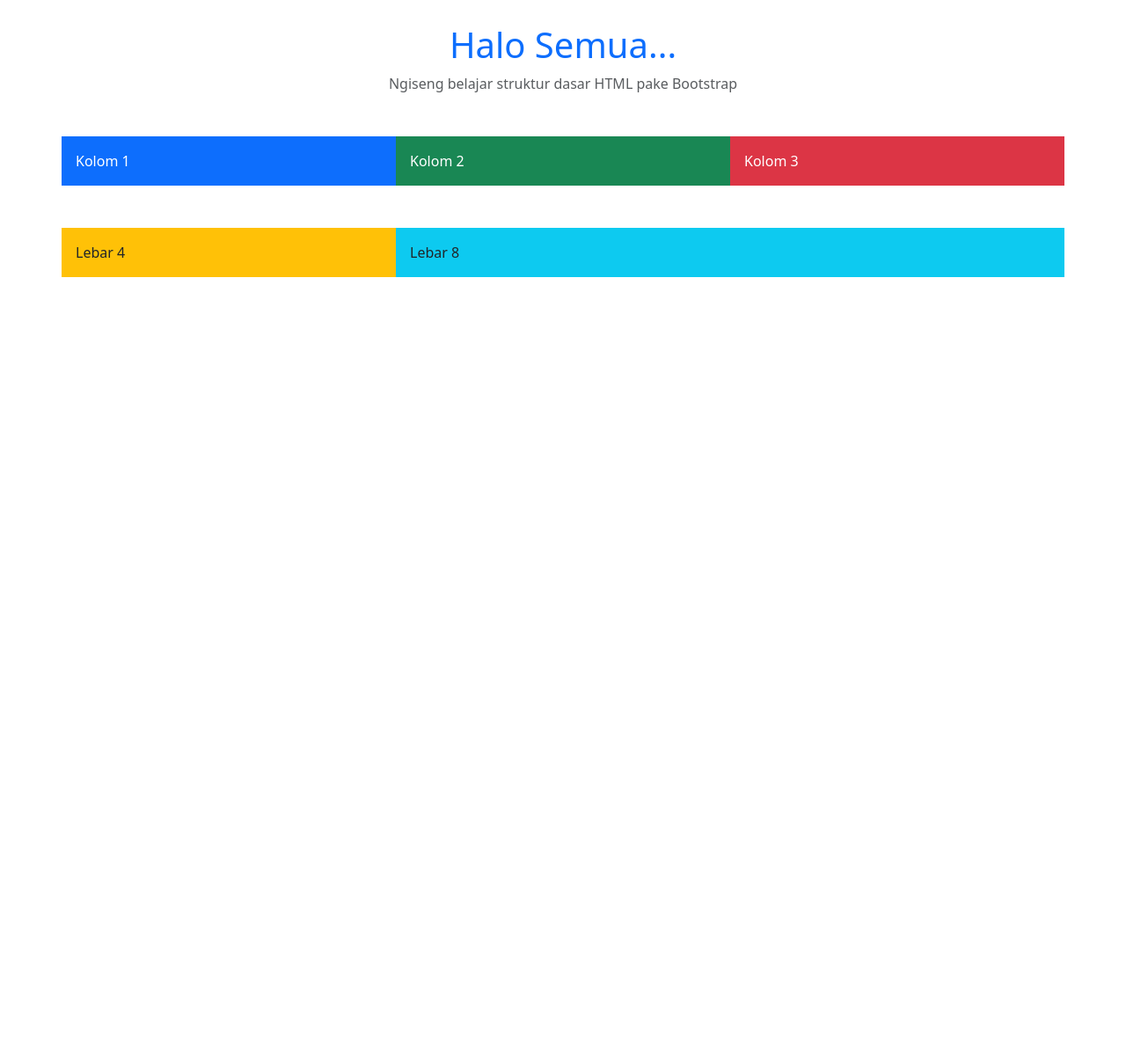
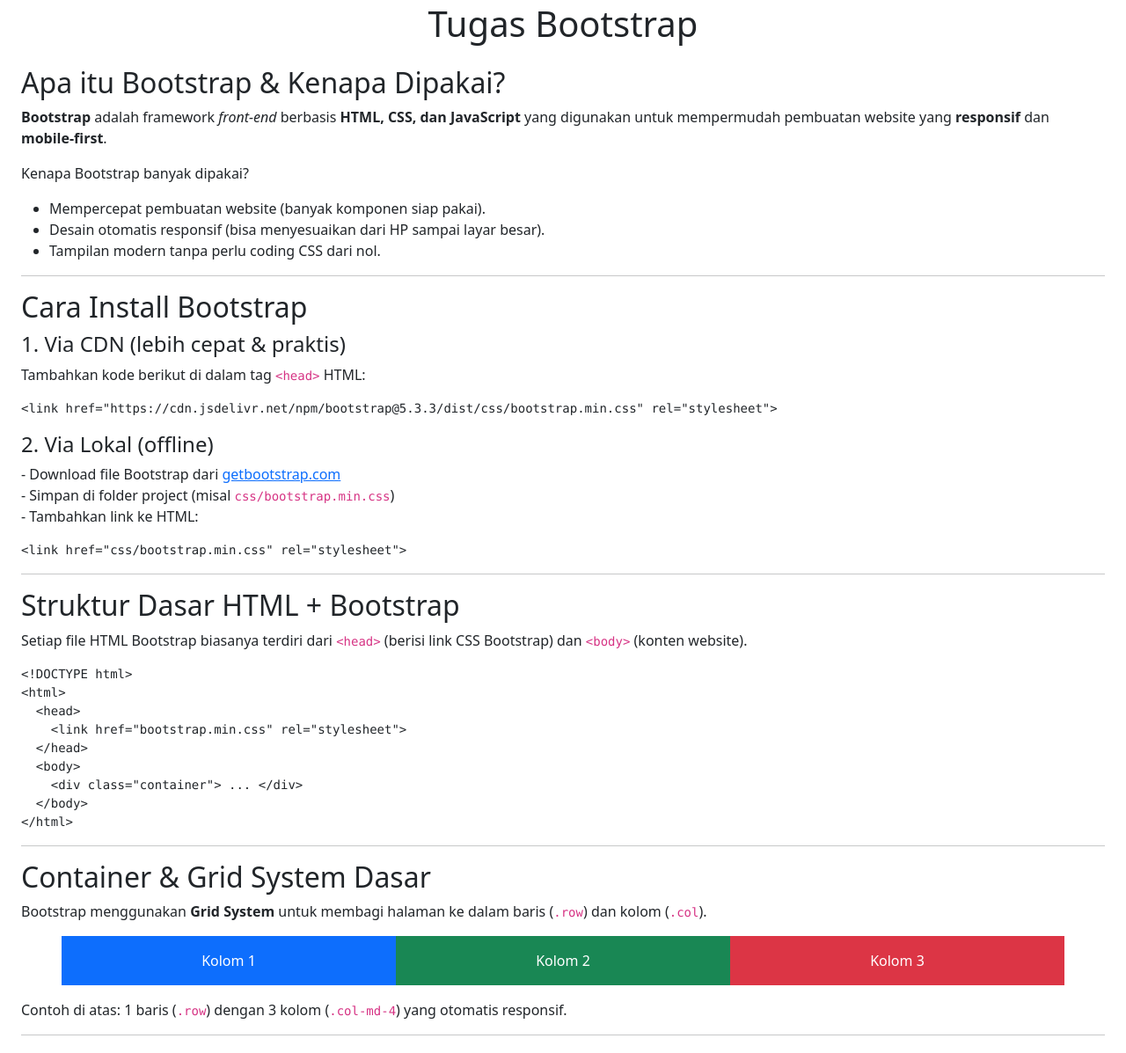
Before and after one commit to adi647/tugas-awal, a plain HTML site: page index.html in a window 1280 px wide. Shown: the part 21-1218 px from the top of the page at 88% size. Before the commit the page ends 800 px from the top, so only its background shows below. Drawn offline with nearby package versions, Linux system fonts and the light colour scheme.

Commit message:
Update index.html

```diff
--- a/index.html
+++ b/index.html
@@ -1,40 +1,88 @@
 <!DOCTYPE html>
-<html lang="en">
-<head>
-    <meta charset="UTF-8">
-    <meta name="viewport" content="width=device-width, initial-scale=1.0">
-    <title>TugasAwal</title>
-</head>
-<body>
-    <!DOCTYPE html>
-<html lang="en">
+<html lang="id">
 <head>
   <meta charset="UTF-8">
   <meta name="viewport" content="width=device-width, initial-scale=1.0">
-  <title>Belajar Bootstrap</title>
-  <link href="https://cdn.jsdelivr.net/npm/bootstrap@5.3.2/dist/css/bootstrap.min.css" rel="stylesheet">
+  <title>Tugas Bootstrap</title>
+  <!-- Install via CDN -->
+  <link href="https://cdn.jsdelivr.net/npm/bootstrap@5.3.3/dist/css/bootstrap.min.css" rel="stylesheet">
 </head>
-<body>
+<body class="p-4">
 
-  <div class="container mt-5">
-    <h1 class="text-center text-primary">Halo Semua...</h1>
-    <p class="text-muted text-center">Ngiseng belajar struktur dasar HTML pake Bootstrap</p>
+  <!-- Judul -->
+  <h1 class="mb-4 text-center">Tugas Bootstrap</h1>
+
+  <!-- Bagian 1: Apa itu Bootstrap -->
+  <h2>Apa itu Bootstrap & Kenapa Dipakai?</h2>
+  <p>
+    <b>Bootstrap</b> adalah framework <i>front-end</i> berbasis <b>HTML, CSS, dan JavaScript</b>
+    yang digunakan untuk mempermudah pembuatan website yang <b>responsif</b> dan <b>mobile-first</b>.
+  </p>
+  <p>Kenapa Bootstrap banyak dipakai?</p>
+  <ul>
+    <li>Mempercepat pembuatan website (banyak komponen siap pakai).</li>
+    <li>Desain otomatis responsif (bisa menyesuaikan dari HP sampai layar besar).</li>
+    <li>Tampilan modern tanpa perlu coding CSS dari nol.</li>
+  </ul>
+
+  <hr>
+
+  <!-- Bagian 2: Cara Install -->
+  <h2>Cara Install Bootstrap</h2>
+  <h4>1. Via CDN (lebih cepat & praktis)</h4>
+  <p>Tambahkan kode berikut di dalam tag <code>&lt;head&gt;</code> HTML:</p>
+  <pre><code>&lt;link href="https://cdn.jsdelivr.net/npm/bootstrap@5.3.3/dist/css/bootstrap.min.css" rel="stylesheet"&gt;</code></pre>
+
+  <h4>2. Via Lokal (offline)</h4>
+  <p>
+    - Download file Bootstrap dari <a href="https://getbootstrap.com" target="_blank">getbootstrap.com</a><br>
+    - Simpan di folder project (misal <code>css/bootstrap.min.css</code>)<br>
+    - Tambahkan link ke HTML:
+  </p>
+  <pre><code>&lt;link href="css/bootstrap.min.css" rel="stylesheet"&gt;</code></pre>
+
+  <hr>
+
+  <!-- Bagian 3: Struktur dasar -->
+  <h2>Struktur Dasar HTML + Bootstrap</h2>
+  <p>
+    Setiap file HTML Bootstrap biasanya terdiri dari <code>&lt;head&gt;</code>
+    (berisi link CSS Bootstrap) dan <code>&lt;body&gt;</code> (konten website).
+  </p>
+  <pre><code>&lt;!DOCTYPE html&gt;
+&lt;html&gt;
+  &lt;head&gt;
+    &lt;link href="bootstrap.min.css" rel="stylesheet"&gt;
+  &lt;/head&gt;
+  &lt;body&gt;
+    &lt;div class="container"&gt; ... &lt;/div&gt;
+  &lt;/body&gt;
+&lt;/html&gt;
+</code></pre>
+
+  <hr>
+
+  <!-- Bagian 4: Container & Grid -->
+  <h2>Container & Grid System Dasar</h2>
+  <p>
+    Bootstrap menggunakan <b>Grid System</b> untuk membagi halaman ke dalam baris (<code>.row</code>)
+    dan kolom (<code>.col</code>).
+  </p>
+
+  <div class="container">
+    <div class="row text-white text-center">
+      <div class="col-md-4 p-3 bg-primary">Kolom 1</div>
+      <div class="col-md-4 p-3 bg-success">Kolom 2</div>
+      <div class="col-md-4 p-3 bg-danger">Kolom 3</div>
+    </div>
   </div>
 
-  <script src="https://cdn.jsdelivr.net/npm/bootstrap@5.3.2/dist/js/bootstrap.bundle.min.js"></script>
-  <div class="container mt-5">
-  <div class="row">
-    <div class="col bg-primary text-white p-3">Kolom 1</div>
-    <div class="col bg-success text-white p-3">Kolom 2</div>
-    <div class="col bg-danger text-white p-3">Kolom 3</div>
-  </div>
-</div>
-<div class="container mt-5">
-  <div class="row">
-    <div class="col-4 bg-warning p-3">Lebar 4</div>
-    <div class="col-8 bg-info p-3">Lebar 8</div>
-  </div>
-</div>
+  <p class="mt-3">
+    Contoh di atas: 1 baris (<code>.row</code>) dengan 3 kolom
+    (<code>.col-md-4</code>) yang otomatis responsif.
+  </p>
+
+  <hr>
 
 </body>
 </html>
```
